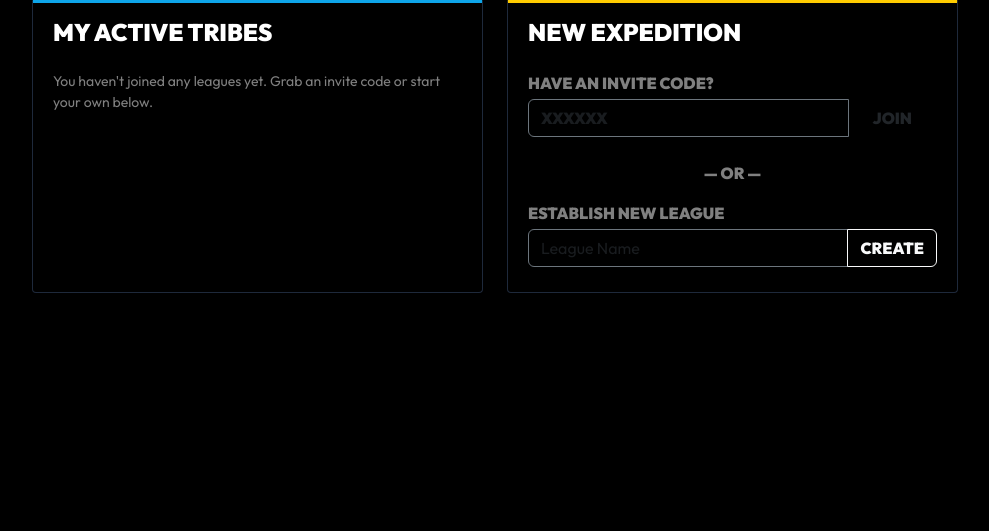
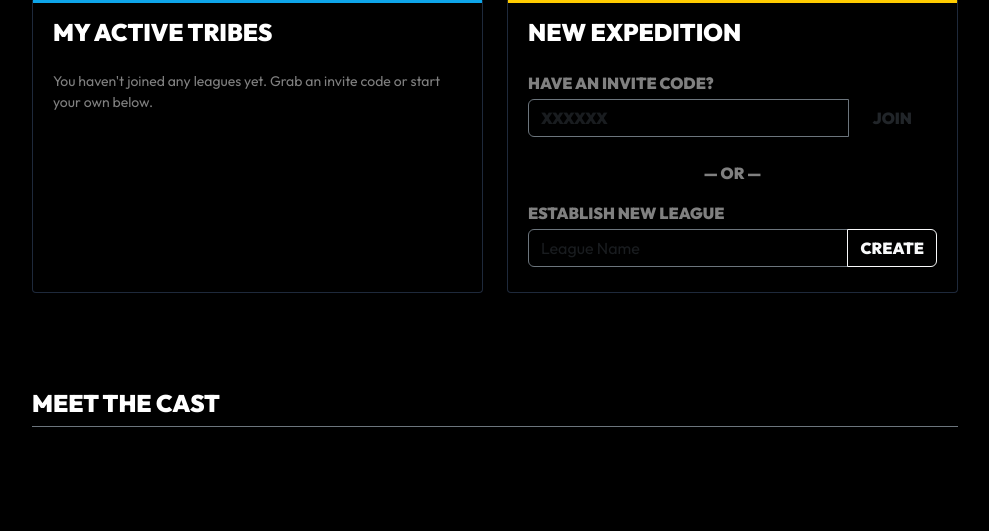
Before and after one commit to ktwom22/survivor, a Flask app: page / in a window 1280 px wide. Shown: the part 478-1009 px from the top of the page, without its empty margins (145-1134 px from the left). Before the commit the page ends 771 px from the top, so only its background shows below. Run offline with Flask 3, Linux system fonts and the light colour scheme.

Commit message:
player id

```diff
--- a/main.py
+++ b/main.py
@@ -125,13 +125,15 @@ def setup_database():
 
 @app.route('/')
 def home():
+    all_cast = Survivor.query.all()  # <--- Added this line
     leagues = []
     if 'user_id' in session:
         my_rosters = Roster.query.filter_by(user_id=session['user_id']).all()
         league_ids = [r.league_id for r in my_rosters]
-        leagues = League.query.filter(League.id.in_(league_ids)).all()
-    return render_template('home.html', user_leagues=leagues)
-
+        if league_ids:
+            leagues = League.query.filter(League.id.in_(league_ids)).all()
+    # Added cast=all_cast here
+    return render_template('home.html', user_leagues=leagues, cast=all_cast)
 
 @app.route('/player/<int:player_id>')
 def player_profile(player_id):
--- a/templates/home.html
+++ b/templates/home.html
@@ -54,6 +51,29 @@
                         </div>
                     </form>
                 </div>
+            </div>
+        </div>
+
+        <div class="mt-5 pt-5 text-start">
+            <h4 class="fw-900 uppercase ls-1 mb-4 border-bottom border-secondary pb-2">Meet the Cast</h4>
+            <div class="row row-cols-2 row-cols-md-4 row-cols-lg-6 g-3">
+                {% for p in cast %}
+                <div class="col">
+                    <a href="{{ url_for('player_profile', player_id=p.id) }}" class="text-decoration-none">
+                        <div class="pro-card p-0 border-secondary h-100 cast-card overflow-hidden">
+                            <div class="cast-img-container">
+                                <img src="{{ p.image_url }}" alt="{{ p.name }}" class="cast-img">
+                                {% if p.is_out %}
+                                    <div class="cast-out-overlay">VOTED OUT</div>
+                                {% endif %}
+                            </div>
+                            <div class="p-2 bg-black text-center">
+                                <p class="x-small fw-900 text-white uppercase mb-0">{{ p.name }}</p>
+                            </div>
+                        </div>
+                    </a>
+                </div>
+                {% endfor %}
             </div>
         </div>
     </div>
```
Also changed, not shown: other parts of templates/home.html (+35 -3 lines).
